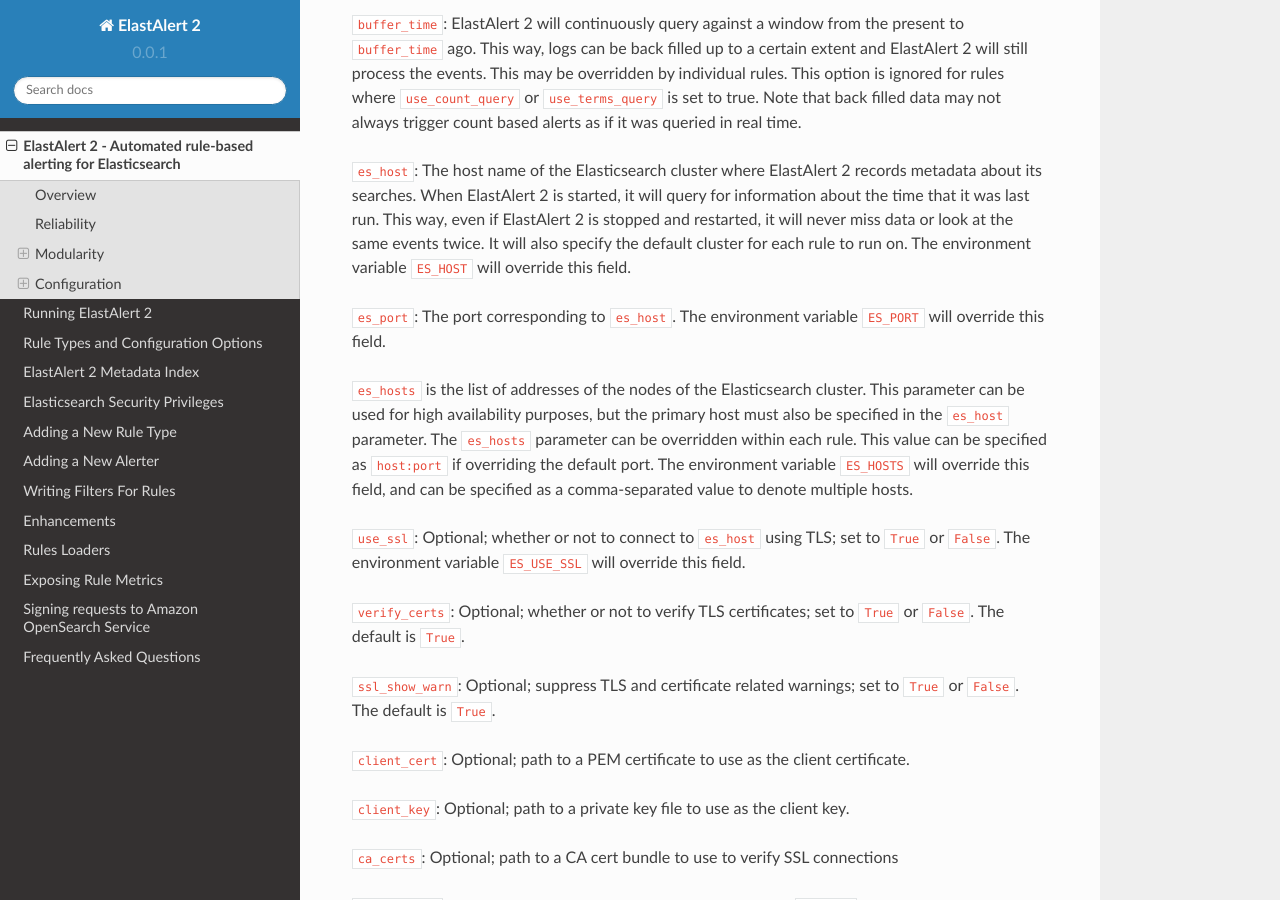
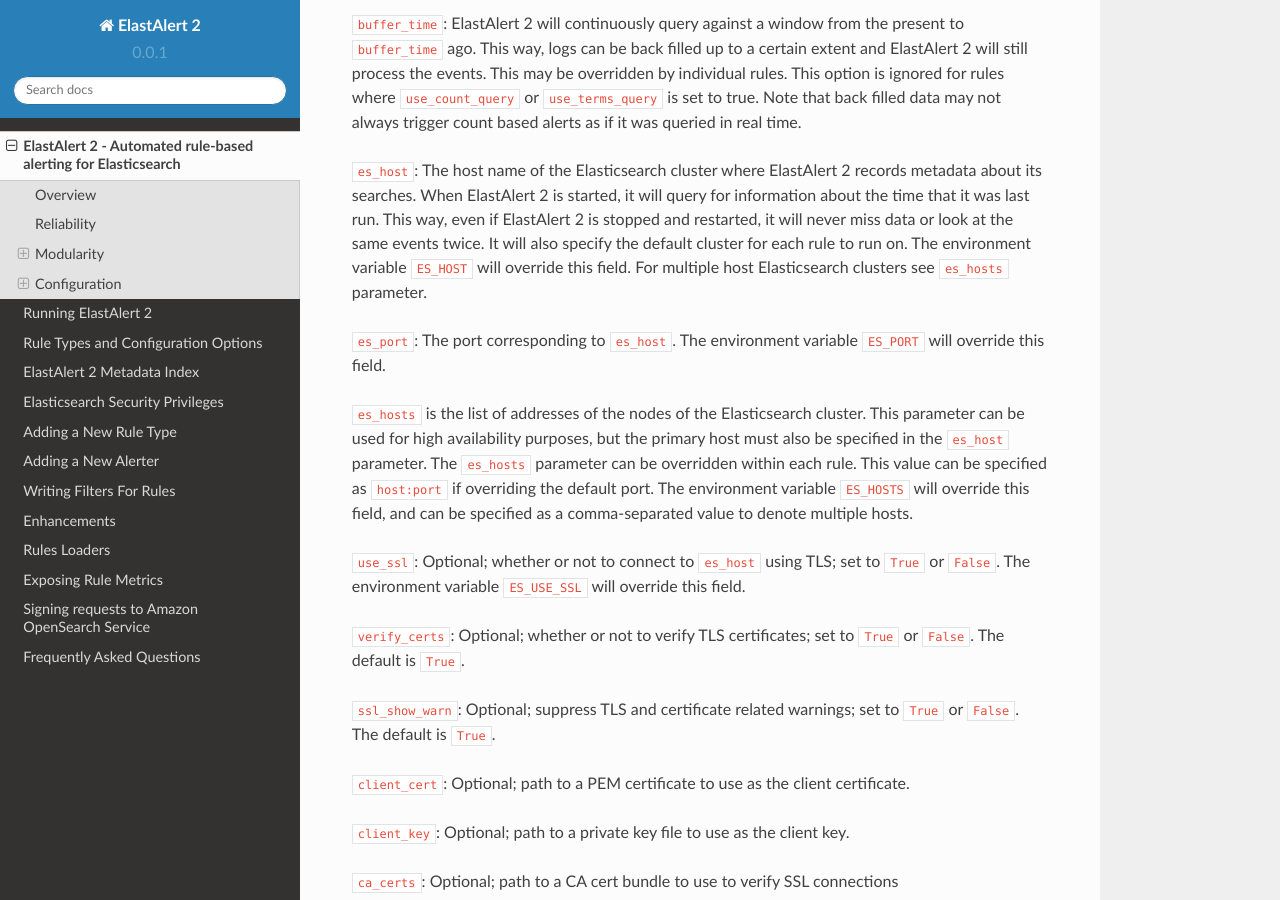
Before and after one commit to Yelp/elastalert, a Sphinx documentation site: the page built from docs/source/elastalert.rst, in a window 1280 px wide and 900 px high, scrolled down 2942 px. Built offline with Sphinx 7.4.7 and the Read the Docs theme 2.0.0, drawn with Linux system fonts in a browser that asks for light colours.

Commit message:
Further doc clarifications

```diff
--- a/docs/source/elastalert.rst
+++ b/docs/source/elastalert.rst
@@ -127,6 +127,7 @@
 When ElastAlert 2 is started, it will query for information about the time that it was last run. This way,
 even if ElastAlert 2 is stopped and restarted, it will never miss data or look at the same events twice. It will also specify the default cluster for each rule to run on.
 The environment variable ``ES_HOST`` will override this field.
+For multiple host Elasticsearch clusters see ``es_hosts`` parameter.
 
 ``es_port``: The port corresponding to ``es_host``. The environment variable ``ES_PORT`` will override this field.
 
--- a/docs/source/ruletypes.rst
+++ b/docs/source/ruletypes.rst
@@ -229,6 +229,7 @@
 
 ``es_host``: The hostname of the Elasticsearch cluster the rule will use to query. (Required, string, no default)
 The environment variable ``ES_HOST`` will override this field.
+For multiple host Elasticsearch clusters see ``es_hosts`` parameter.
 
 es_port
 ^^^^^^^
```
